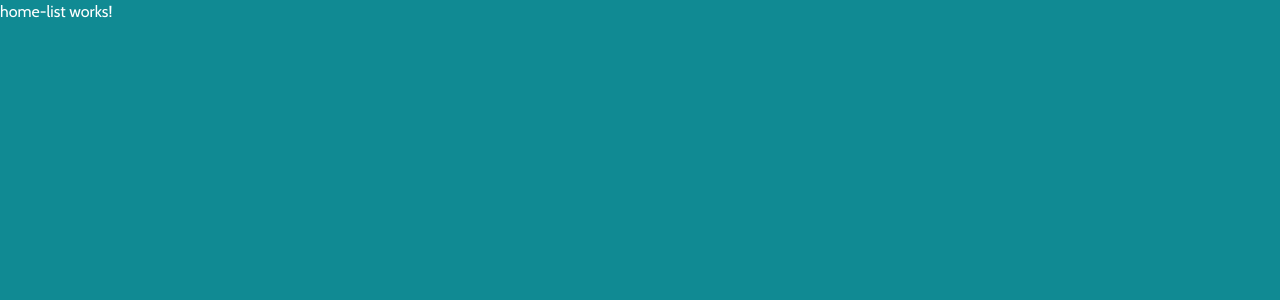
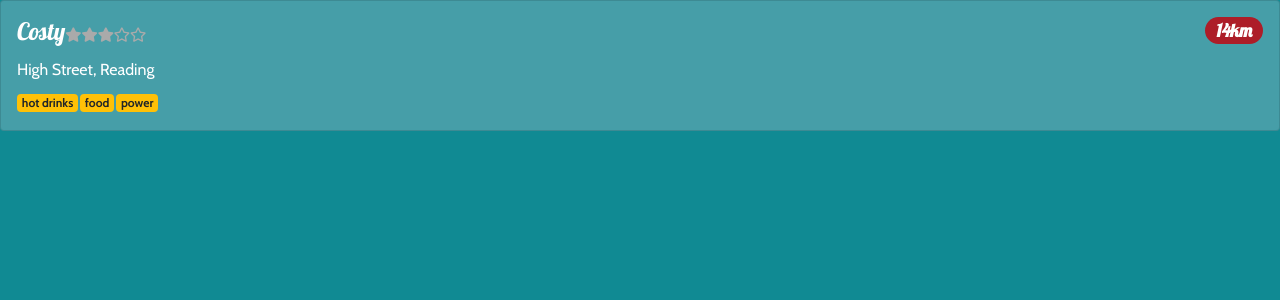
Before and after one commit to rustam-mukhametshin/loc8r, an Angular app in the folder app_public/: page / in a window 1280 px wide. Shown: the top 300 px of the page. Built offline with nearby package versions, Linux system fonts and the light colour scheme.

Commit message:
Dynamic data in view

```diff
--- a/app_public/src/app/home-list/home-list.component.html
+++ b/app_public/src/app/home-list/home-list.component.html
@@ -1 +1,19 @@
-<p>home-list works!</p>
+<div class="card">
+  <div class="card-block">
+    <h4>
+      <a href="/location/{{location._id}}">{{location.name}}</a>
+      <small>
+        <i class="fas fa-star"></i>
+        <i class="fas fa-star"></i>
+        <i class="fas fa-star"></i>
+        <i class="far fa-star"></i>
+        <i class="far fa-star"></i>
+      </small>
+      <span class="badge badge-pill badge-default float-right">{{location.distance}}km</span>
+    </h4>
+    <p class="address">{{location.address}}</p>
+    <div class="facilities">
+      <span class="badge badge-warning" *ngFor="let facility of location.facilities">{{facility}}</span>
+    </div>
+  </div>
+</div>
--- a/app_public/src/app/home-list/home-list.component.ts
+++ b/app_public/src/app/home-list/home-list.component.ts
@@ -8,7 +8,17 @@ import { Location } from '../../models/Location';
 })
 export class HomeListComponent implements OnInit {
 
-  constructor() { }
+  constructor() {
+  }
+
+  location: Location = {
+    _id: '5fd23c71c2ac5f0b3c7c7a31',
+    name: 'Costy',
+    distance: 14.0,
+    address: 'High Street, Reading',
+    rating: 3,
+    facilities: ['hot drinks', 'food', 'power']
+  };
 
   ngOnInit(): void {
   }
```
